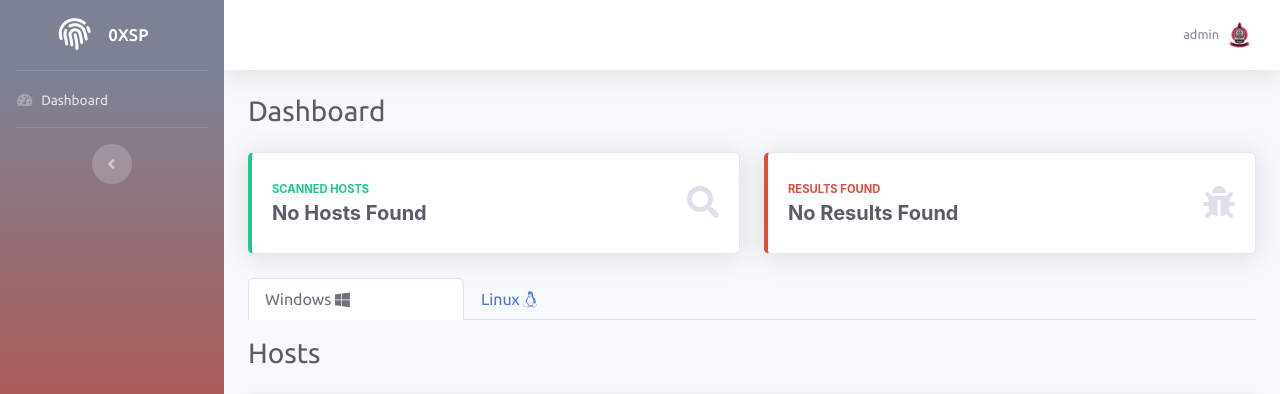
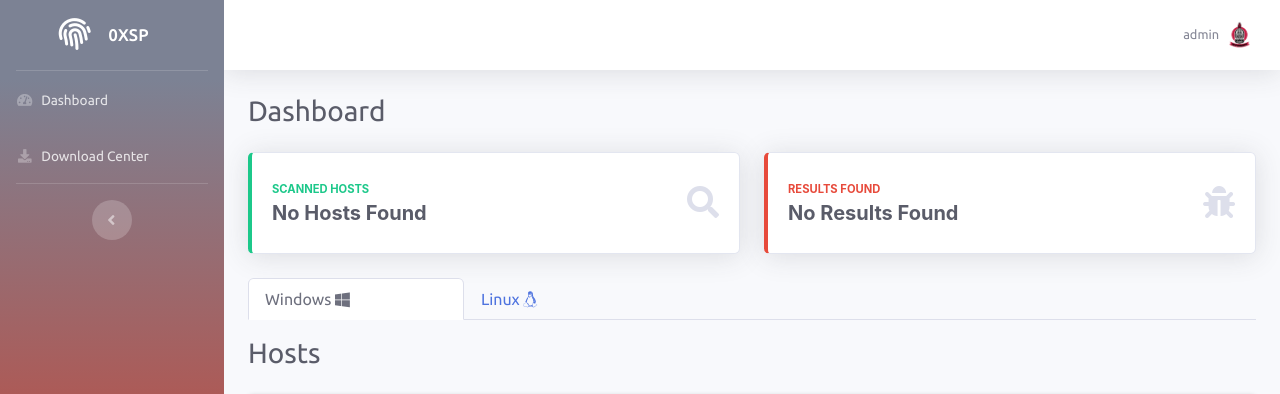
Before and after one commit to lawrenceamer/0xsp-Mongoose, a CodeIgniter app: page /database/index.php/dashboard/dashboard in a window 1280 px wide. Shown: the top 394 px of the page. Run offline with CodeIgniter, Linux system fonts and the light colour scheme; a user stored in the database is signed in; data comes from the database, SQL or seed files in the repository; data that the repository does not hold is empty.

Commit message:
Update sidebar.php

```diff
--- a/web application/application/views/sidebar.php
+++ b/web application/application/views/sidebar.php
@@ -26,6 +26,11 @@
         <a class="nav-link" href="<?=base_url('dashboard');?>">
           <i class="fas fa-fw fa-tachometer-alt"></i>
           <span>Dashboard</span></a>
+      </li>
+      <li class="nav-item">
+        <a class="nav-link" href="<?=base_url('dashboard/downloadcenter');?>">
+          <i class="fas fa-fw fa-download"></i>
+          <span>Download Center</span></a>
       </li>
       <!-- Divider -->
       <?php if($this->uri->segment(3)): ?>
```
